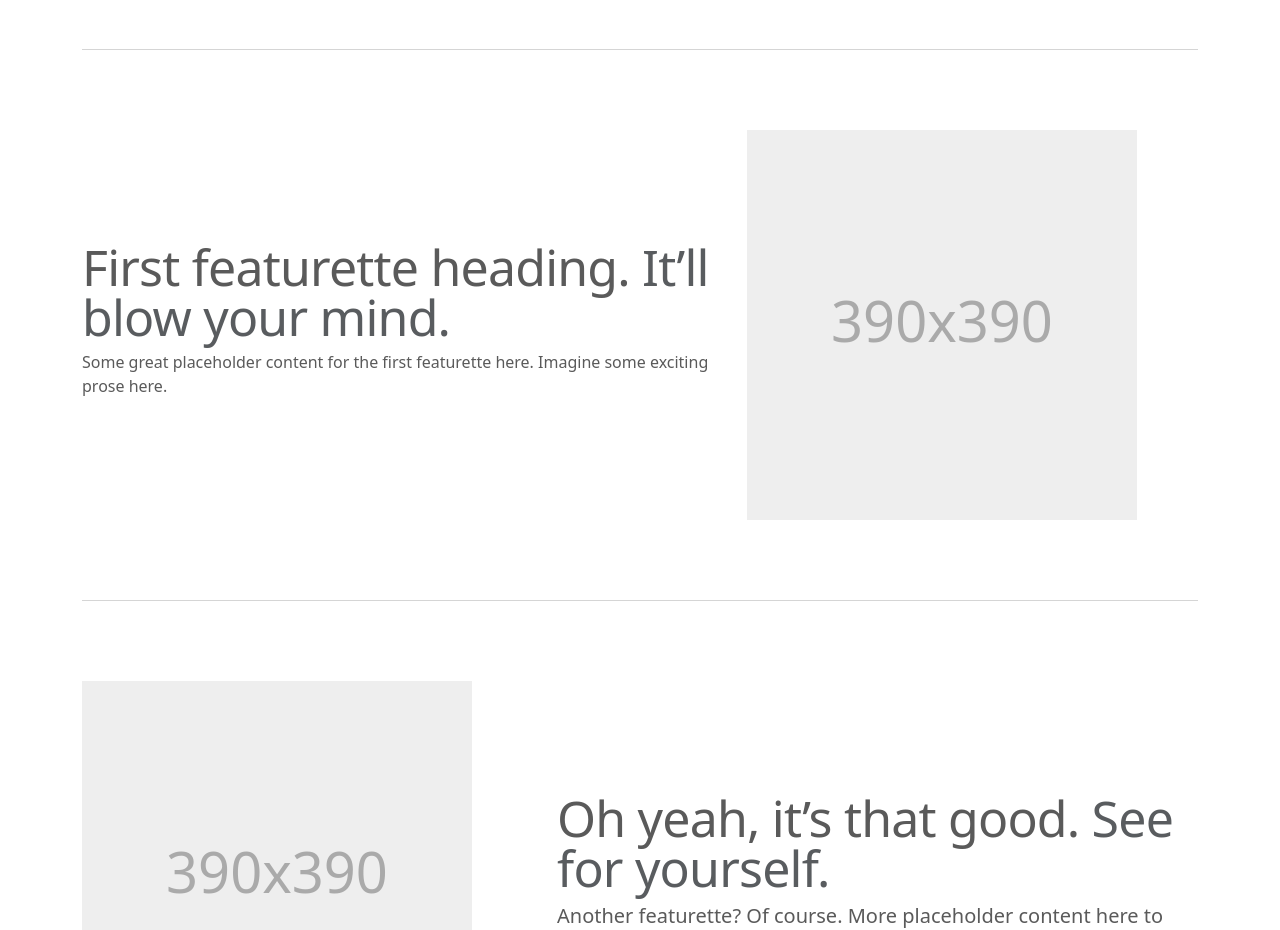
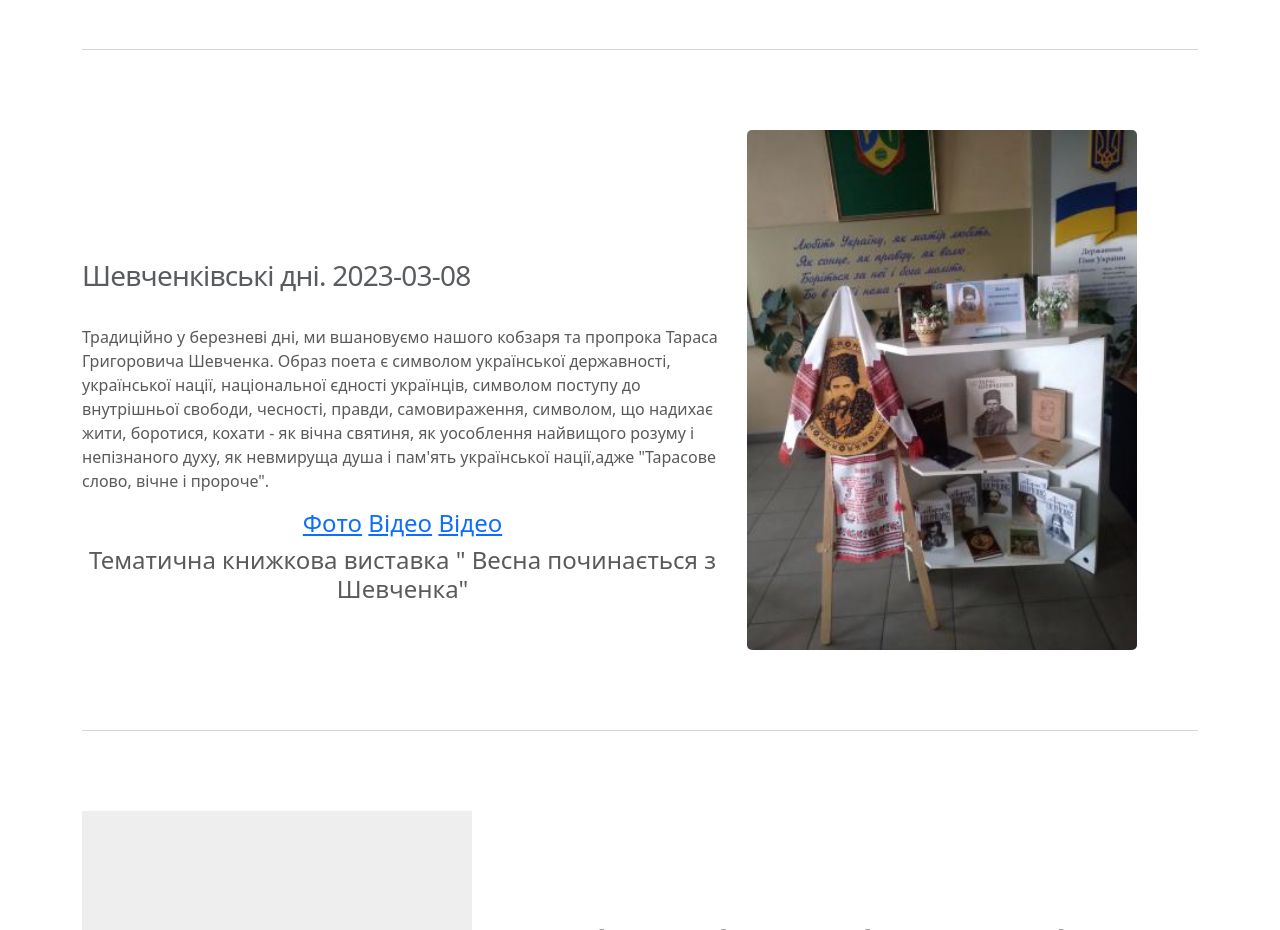
Before and after one commit to Mykhailo-Tr/Site, a plain HTML site: page index.html in a window 1280 px wide. Shown: the part 1240-2170 px from the top of the page. Drawn offline with Linux system fonts and the light colour scheme.

Commit message:
add news style

```diff
--- a/index.html
+++ b/index.html
@@ -177,11 +177,19 @@
 
     <div class="row featurette">
       <div class="col-md-7">
-        <h2 class="featurette-heading fw-normal lh-1">First featurette heading. <span class="text-muted">It’ll blow your mind.</span></h2>
-        <p class="">Some great placeholder content for the first featurette here. Imagine some exciting prose here.</p>
+        <h2 class="featurette-heading fw-normal lh-1"><span class="text-muted h3">Шевченківські дні. 2023-03-08</span></h2>
+        <br>
+        <p class="">Традиційно у березневі дні, ми вшановуємо нашого кобзаря та пропрока Тараса Григоровича Шевченка. Образ поета є символом української державності, української нації, національної єдності українців, символом поступу до внутрішньої свободи, чесності, правди, самовираження, символом, що надихає жити, боротися, кохати - як вічна святиня, як уособлення найвищого розуму і непізнаного духу, як невмируща душа і пам'ять української нації,адже "Тарасове слово, вічне і пророче".</p>
+        <p class="link h4 text-center">
+            <a target="_blank" href="https://www.facebook.com/photo?fbid=651833423614498&set=pcb.651834516947722">Фото</a>
+            <a target="_blank" href="https://www.facebook.com/rogschool1/videos/1975245882808730">Відео</a>
+            <a target="_blank" href="https://www.facebook.com/rogschool1/videos/120548837638153">Відео</a>
+        </p>
+        <p class="h4 text-center">Тематична книжкова виставка " Весна починається з Шевченка"</p>
       </div>
       <div class="col-md-5">
-        <svg class="bd-placeholder-img bd-placeholder-img-lg featurette-image img-fluid mx-auto" width="390" height="390" xmlns="http://www.w3.org/2000/svg" role="img" aria-label="Placeholder: 390x390" preserveAspectRatio="xMidYMid slice" focusable="false"><title>Placeholder</title><rect width="100%" height="100%" fill="#eee"/><text x="50%" y="50%" fill="#aaa" dy=".3em">390x390</text></svg>
+        <img style="border-radius: 5px;"  class="bd-placeholder-img bd-placeholder-img-lg featurette-image img-fluid mx-auto" width="390" height="390" src="img/taras.jpg" alt="">
+        <!-- <svg class="bd-placeholder-img bd-placeholder-img-lg featurette-image img-fluid mx-auto" width="390" height="390" xmlns="http://www.w3.org/2000/svg" role="img" aria-label="Placeholder: 390x390" preserveAspectRatio="xMidYMid slice" focusable="false"><title>Placeholder</title><rect width="100%" height="100%" fill="#eee"/><text x="50%" y="50%" fill="#aaa" dy=".3em">390x390</text></svg> -->
       </div>
     </div>
 
```
Also changed, not shown: contact/contact.html (+12 -6 lines), img/taras.jpg (added).
